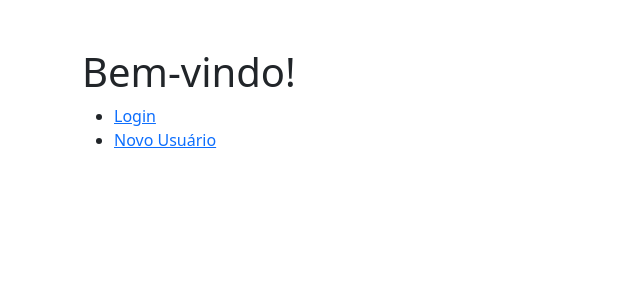
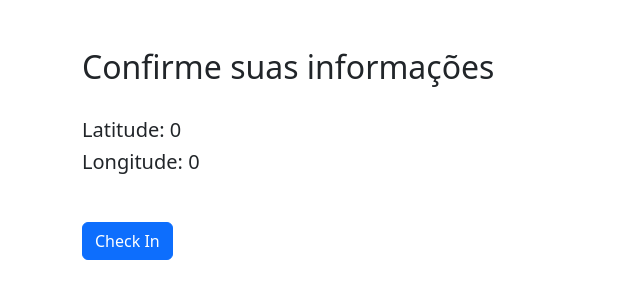
Before and after one commit to mhpillonetto/movimentto-frontend, a React (Create React App) app: page /checkin in a window 1280 px wide. Shown: the top 300 px of the page, without its empty margins (0-640 px from the left). Built offline with nearby package versions, Linux system fonts and the light colour scheme; no server answers.

Commit message:
add: checkin page and navigation

```diff
--- a/src/index.tsx
+++ b/src/index.tsx
@@ -6,6 +6,7 @@ import {
 } from "react-router-dom";
 import Shipment from './components/Shipment';
 import './index.css';
+import Checkin from './pages/Checkin';
 import Home from './pages/Home';
 import Landing from './pages/Landing';
 import Login from './pages/Login';
@@ -48,7 +49,10 @@ const router = createBrowserRouter([
     path: "/cargas/anuciar",
     element: <CreateShipment />
   },
-
+  {
+    path: "/checkin",
+    element: <Checkin />
+  },
 
 ])
 
--- /dev/null
+++ b/src/pages/Checkin/index.tsx
@@ -0,0 +1,36 @@
+import React, { useEffect, useState } from 'react'
+
+const Checkin = () => {
+    const [position, setPosition] = useState({
+        latitude: 0,
+        longitude: 0
+    })
+    useEffect(()=>{
+        navigator.geolocation.getCurrentPosition(function(position) {
+            setPosition(position.coords)
+          });
+    },[])
+
+    const handleCheckin = () => {
+        console.log('====================================');
+        console.log(position.latitude);
+        console.log(position.longitude);
+        console.log('====================================');
+    }
+  return (
+    <div className='container mt-5'>
+      <h2>Confirme suas informações</h2><br/>
+      <h5>Latitude: {position.latitude}</h5>
+      <h5>Longitude: {position.longitude}</h5><br/>
+      <button
+        type="submit"
+        className="btn btn-primary mt-3"
+        onClick={handleCheckin}
+    >
+        Check In
+      </button>
+    </div>
+  )
+}
+
+export default Checkin
--- a/src/pages/Home/index.tsx
+++ b/src/pages/Home/index.tsx
@@ -20,6 +20,7 @@ const Home = () => {
       <p><Link to='/perfil'>Editar Perfil</Link></p>
       <p><Link to='/cargas'>Cargas Disponíveis</Link></p>
       {localStorage.userType != Constants.userType.motorista ? <p><Link to='/cargas/anuciar'>Anunciar uma Carga</Link></p> : null}
+      {localStorage.userType != Constants.userType.transportadora ? <p><Link to='/checkin'>Fazer Check-in</Link></p> : null}
       <div>
         <button className="btn btn-primary mt-5" onClick={handleLogout}>
           Sair
```
